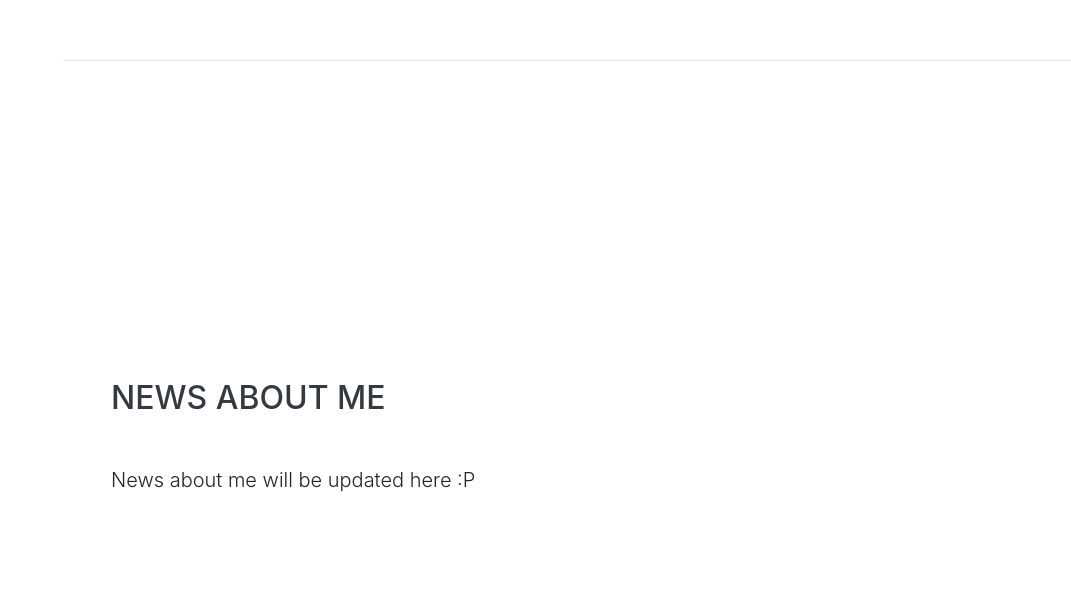
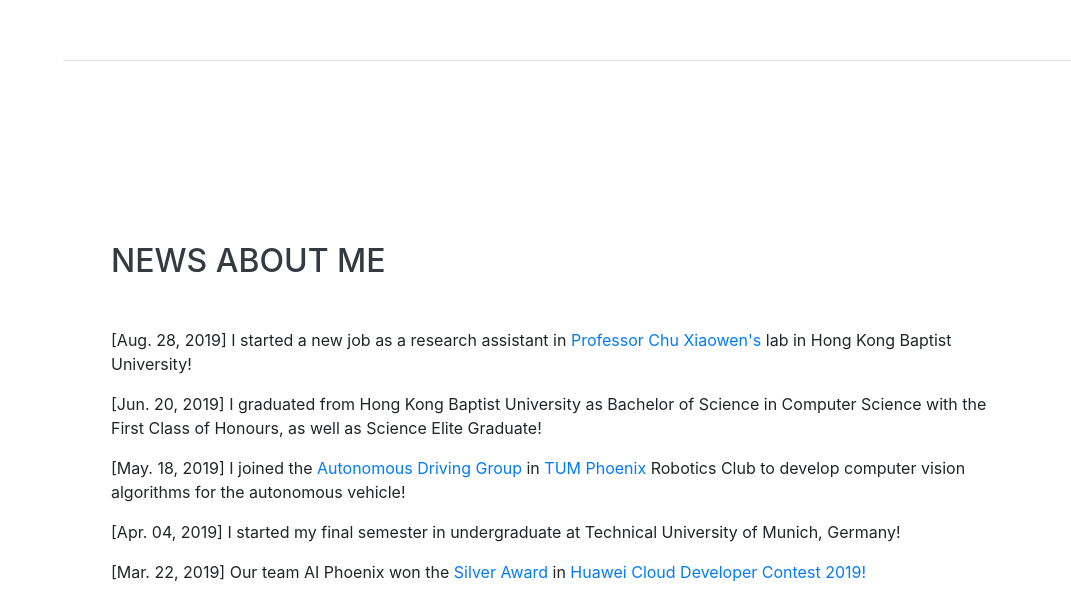
Before and after one commit to wang-shihao/arthursdays.github.io, a website with bundled scripts: page index.html in a window 1280 px wide. Shown: the part 3219-3815 px from the top of the page, without its empty margins (209-1280 px from the left). Built offline with nearby package versions, Linux system fonts and the light colour scheme; a web font is replaced by a local one.

Commit message:
Added some news

```diff
--- a/index.html
+++ b/index.html
@@ -8,7 +8,7 @@
   <meta name="description" content="">
   <meta name="author" content="">
 
-  <title>Shihao's Personal Page</title>
+  <title>Shihao's Home Page</title>
 
   <!-- Bootstrap core CSS -->
   <link href="vendor/bootstrap/css/bootstrap.min.css" rel="stylesheet">
@@ -87,7 +87,7 @@
         <p class="lead mb-5">Shihao currently is a research assistant in <a href="https://www.comp.hkbu.edu.hk/~chxw/">Professor Chu Xiaowen's</a>
           team in the Department of Science, Hong Kong Baptist University. Before that, he was an undergraduate Computer Science student there.
           His research interests focus on different divisions of Machine Learning. Computer Vision, especially Medical Imaging and Computational
-          Photography attracts him the most. He also have strong interest however limited experiences in AutoML. For the projects and events he
+          Photography attracts him the most. He also have strong interest however limited experiences in AutoML and GNN. For the projects and events he
           have participated in, please go to the <a href="#experiences">experiences</a> or <a href="#experiences">projects</a> section, or check
           his <a href="#cv">CV</a>.
         </p>
@@ -125,7 +125,7 @@
           <div class="resume-content">
             <h3 class="mb-0">McGill University</h3>
             <div class="subheading mb-3">Departmental Exchange Program - Computer Science</div>
-            <p>GPA: 3.85</p>
+            <p>GPA: 3.85/4</p>
           </div>
           <div class="float-right">
               <div class="resume-date text-md-right pb-3">
@@ -292,37 +292,31 @@
     <hr class="m-0"> -->
 
     <section class="resume-section p-3 p-lg-5 d-flex align-items-center" id="news">
-      <div class="w-100">
+      <div class="w-100 news">
         <h2 class="mb-5">News about me</h2>
-        <!-- <ul class="fa-ul mb-0">
-          <li>
-            <i class="fa-li fa fa-trophy text-warning"></i>
-            Google Analytics Certified Developer</li>
-          <li>
-            <i class="fa-li fa fa-trophy text-warning"></i>
-            Mobile Web Specialist - Google Certification</li>
-          <li>
-            <i class="fa-li fa fa-trophy text-warning"></i>
-            1<sup>st</sup>
-            Place - University of Colorado Boulder - Emerging Tech Competition 2009</li>
-          <li>
-            <i class="fa-li fa fa-trophy text-warning"></i>
-            1<sup>st</sup>
-            Place - University of Colorado Boulder - Adobe Creative Jam 2008 (UI Design Category)</li>
-          <li>
-            <i class="fa-li fa fa-trophy text-warning"></i>
-            2<sup>nd</sup>
-            Place - University of Colorado Boulder - Emerging Tech Competition 2008</li>
-          <li>
-            <i class="fa-li fa fa-trophy text-warning"></i>
-            1<sup>st</sup>
-            Place - James Buchanan High School - Hackathon 2006</li>
-          <li>
-            <i class="fa-li fa fa-trophy text-warning"></i>
-            3<sup>rd</sup>
-            Place - James Buchanan High School - Hackathon 2005</li>
-        </ul> -->
-        <div class="lead mb-5">News about me will be updated here :P</div>
+        <p>
+          <span>[Aug. 28, 2019]</span> I started a new job as a research assistant in <a href="https://www.comp.hkbu.edu.hk/~chxw/">Professor Chu Xiaowen's</a> lab in Hong Kong Baptist University!
+        </p>
+        <p>
+          <span>[Jun. 20, 2019]</span> I graduated from Hong Kong Baptist University as Bachelor of Science in Computer Science with the First Class of Honours, as well as Science Elite Graduate!
+        </p>
+        <p>
+          <span>[May. 18, 2019]</span> I joined the <a href="http://www.phoenix.tum.de/index.php?id=23&L=1">Autonomous Driving Group</a> in <a href="http://www.phoenix.tum.de/index.php?id=5&L=1">TUM Phoenix</a> Robotics Club to develop computer vision algorithms for the autonomous vehicle!
+        </p>
+        <p>
+          <span>[Apr. 04, 2019]</span> I started my final semester in undergraduate at Technical University of Munich, Germany!
+        </p>
+        <p>
+          <span>[Mar. 22, 2019]</span> Our team AI Phoenix won the <a href="https://bunews.hkbu.edu.hk/news/people/computer-science-students-come-second-in-cloud-ai-developer-contest">Silver Award</a> in <a href="https://activity-intl.huaweicloud.com/en-us/ai_competition/index.html">Huawei Cloud Developer Contest 2019!</a>
+        </p>
+        <p>
+          <span>[Mar. 12, 2019]</span> Our team won the Second Class Arard in ASC19 Student Supercomputer Competition!
+        </p>
+        <p>
+          <span>[Feb. 28, 2019]</span> I started my internship in <a href="https://www.yiyuan.ai/">Yi-yuan Intelligence Co., Ltd.</a> as a software engineer!
+        </p>
+
+        <!-- <div class="lead mb-5">News about me will be updated here :P</div> -->
 
 
       </div>
```
